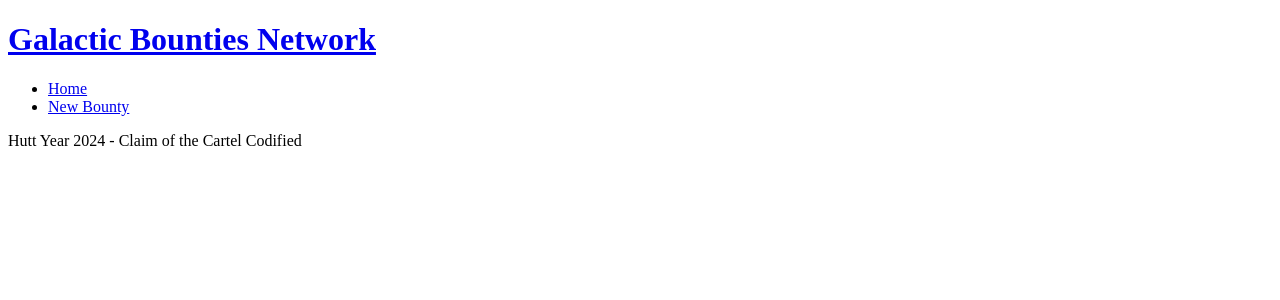
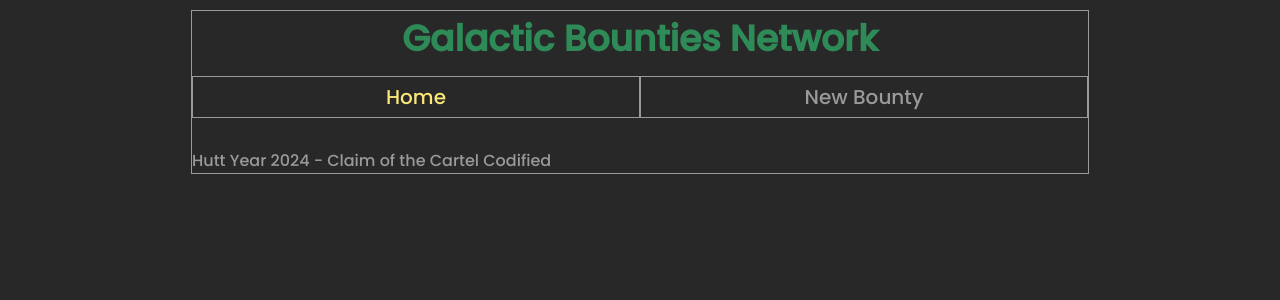
Before and after one commit to mjuyo/wd2-project, a PHP site: page / in a window 1280 px wide. Shown: the top 300 px of the page. Run offline with PHP 8.4, Linux system fonts and the light colour scheme; data that the repository does not hold is empty; some web fonts are replaced.

Commit message:
index.php structure updated, styles.css updated with new structure

```diff
--- a/index.php
+++ b/index.php
@@ -31,41 +31,42 @@
     <link rel="preconnect" href="https://fonts.googleapis.com">
     <link rel="preconnect" href="https://fonts.gstatic.com" crossorigin>
     <link href="https://fonts.googleapis.com/css2?family=Poppins:wght@200;500&display=swap" rel="stylesheet">
+    <link href="https://fonts.cdnfonts.com/css/aurebesh" rel="stylesheet">
+
     <link rel="stylesheet" href="styles.css">
     <title>GBN</title>
 </head>
 <body>
     <div id="wrapper">
-        <div id="header">
+        <header id="header">
             <h1><a href="index.php">Galactic Bounties Network</a></h1>
-        </div>
+        </header>
         <?php include('nav.php'); ?>
-        <div id="all-bounties">
+        <main id="all-bounties">
+            <section class="bounties-grid">
+                <?php while($row = $statement->fetch()): ?>
                     <div class="bounties-post">
-                <?php while($row = $statement->fetch()): ?>
-                <div class="paragraph">
                         <h2><a href="details.php?bounty_id=<?= $row['bounty_id'] ?>"><?= $row['title'] ?></a></h2>
                         <div class="date-stamp">
                             <small><?= date("F d, Y, h:i a", strtotime($row['bounty_date'])) . " - "?><a href="edit.php?bounty_id=<?= $row['bounty_id'] ?>">edit</a></small>
                         </div>
                         <div class="bounties-content">
                             <?php if (!empty($row['image_path'])): ?>
-                            <img src="<?= htmlspecialchars($row['image_path']) ?>" alt="<?= htmlspecialchars($row['title']) ?>">
+                                <img src="<?= $row['image_path'] ?>" alt="<?= $row['title'] ?>">
+                            <?php elseif (empty($row['image_path'])): ?>
+                                <img src="images/hutt_logo.jpg" alt="No Image">
                             <?php endif ?>
-                        <p><strong>Description:</strong> <?= htmlspecialchars($row['description']) ?></p>
-                        <p><strong>Name:</strong> <?= htmlspecialchars($row['name']) ?></p>
-                        <p><strong>Species:</strong> <?= htmlspecialchars($row['species']) ?></p>
-                        <p><strong>Reward:</strong> <?= htmlspecialchars($row['reward']) ?></p>
-                        <p><strong>Status:</strong> <?= htmlspecialchars($row['status']) ?></p>
-
+                            <p><strong>Description:</strong> <?= $row['description'] ?></p>
+                            <p><strong>Name:</strong> <?= $row['name'] ?></p>
+                            <p><strong>Species:</strong> <?= $row['species'] ?></p>
+                            <p><strong>Reward:</strong> <?= $row['reward'] ?> <span class="special-font">$ </span></p>
+                            <p><strong>Status:</strong> <?= $row['status'] ?></p>
                         </div>
                     </div>
                 <?php endwhile ?>
-            </div>
-        </div>
+            </section>
+        </main>
         <?php include('footer.php'); ?>
     </div>
-
-
 </body>
 </html>
--- a/styles.css
+++ b/styles.css
@@ -0,0 +1,140 @@
+/*******w********
+
+    Name: Marco Juyo
+    Date: Marc 19th, 2024
+    Description: Styles
+
+****************/
+
+html,
+body,
+nav,
+footer,
+div,
+p,
+ul,
+li,
+h1,
+h2,
+h3,
+form {
+    margin: 0;
+    padding: 0;
+}
+
+body {
+    background-color: #282828;
+    font-family: 'Poppins', sans-serif;
+    color: #9B9A9A;
+}
+
+a {
+    text-decoration: none;
+    color: seagreen;
+}
+
+a:hover {
+    color: #FBE778;
+}
+
+#wrapper {
+    background-color: #282828;
+    margin: 10px auto;
+    width: 70%;
+    border: 1px #9B9A9A solid;
+}
+
+#header {
+    text-align: center;
+    font-size: 18px;
+}
+
+#navbar ul {
+    padding: 10px 0px;
+    margin: 0;
+    list-style: none;
+    text-align: center;
+    justify-content: center;
+    display: flex;
+    font-size: 16px;
+    display: flex;
+    justify-content: space-around;
+}
+
+#navbar a {
+    color: #9B9A9A;
+}
+
+#navbar a.active {
+    color: #FBE778;
+}
+
+#navbar a:hover {
+    color: seagreen;
+    opacity: 0.5;
+}
+
+#menu li {
+    border: 1px #9B9A9A solid;
+    width: 100%;
+}
+
+#menu li a {
+    padding: 5px 10px;
+    display: block;
+    text-align: center;
+    font-size: 20px;
+}
+
+#all-bounties {
+    padding: 10px 20px;
+
+}
+
+.bounties-grid {
+    display: flex;
+    flex-wrap: wrap;
+    justify-content: space-evenly;
+    gap: 10px;
+}
+
+.bounties-post {
+    background-color: #333;
+    border: 1px solid #444;
+    border-radius: 10px;
+    padding: 20px;
+    margin: 10px 0;
+    width: calc(33.333% - 50px);
+    min-width: 280px;
+    box-shadow: 0 2px 5px rgba(0, 0, 0, 0.2);
+    color: #FFF;
+    overflow: hidden;
+}
+
+.bounties-post h2 {
+    margin-bottom: 10px;
+}
+
+.bounties-post .date-stamp {
+    font-size: 0.9em;
+    margin-bottom: 15px;
+    font-weight: lighter;
+}
+
+.bounties-post img {
+    max-width: 100%;
+    height: auto;
+    margin-bottom: 15px;
+}
+
+.bounties-post p {
+    margin-bottom: 10px;
+}
+
+.bounties-post .special-font {
+    font-family: 'Aurebesh', sans-serif;
+}
+
+.bounties-content {
+    font-weight: lighter;
+}
```
Lines whose indentation alone changed are shown as unchanged.
